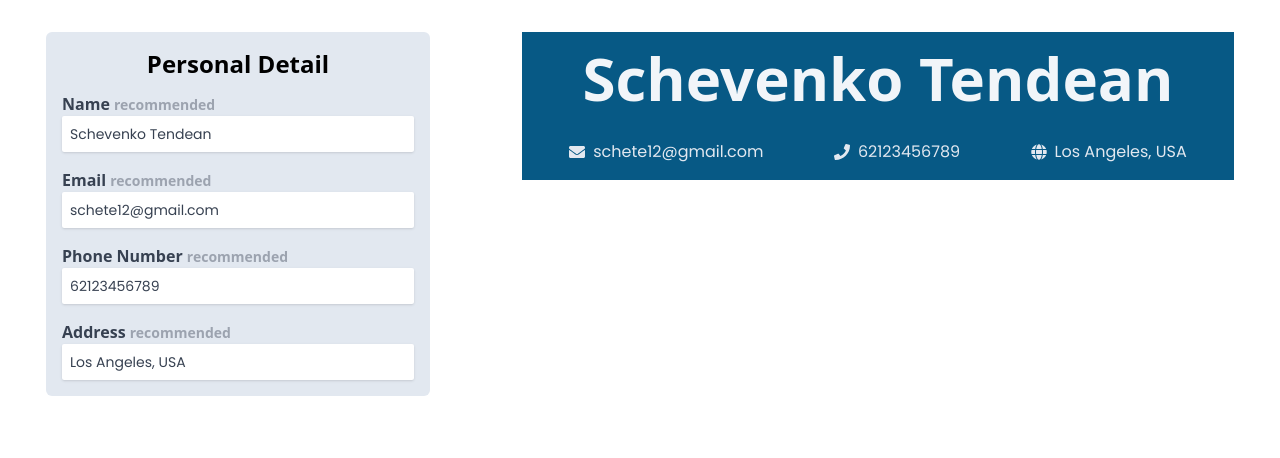
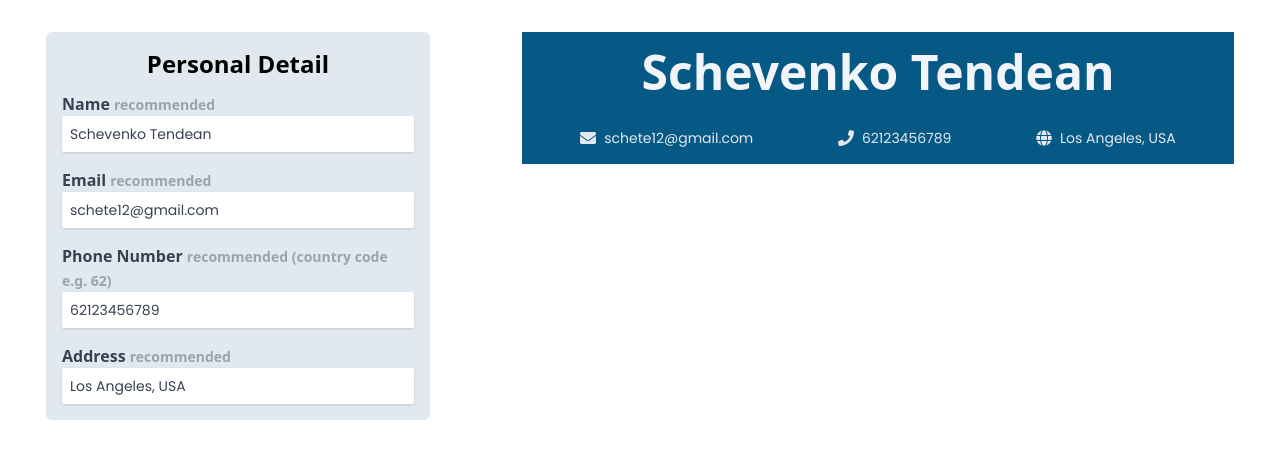
Before and after one commit to Yonathandj/cv-maker, a React (Vite) app in the folder frontend/: page / in a window 1280 px wide. Shown: the top 458 px of the page. Built offline with nearby package versions, Linux system fonts and the light colour scheme.

Commit message:
Edit font size display header and edit input

```diff
--- a/frontend/src/components/CVDisplayHeader.jsx
+++ b/frontend/src/components/CVDisplayHeader.jsx
@@ -6,22 +6,22 @@ import "../styles/CVDisplay.css";
 const CVDisplayHeader = ({ data: { name, email, phone, address } }) => {
   return (
     <React.Fragment>
-      <section className="bg-sky-800 p-4 w-full">
-        <h2 className="text-center text-6xl font-semibold text-slate-100">
+      <section className="bg-sky-800 p-4">
+        <h2 className="text-center text-5xl font-semibold text-slate-100">
           {name}
         </h2>
-        <section className="flex gap-2 justify-around items-center mt-8">
-          <div className="flex gap-2 justify-center items-center text-slate-200">
+        <section className="flex justify-around items-center mt-8">
+          <div className="flex gap-2 items-center text-slate-200">
             {email && <FaEnvelope />}
-            <h4 className="text-base">{email}</h4>
+            <h4 className="text-sm">{email}</h4>
           </div>
-          <div className="flex gap-2 justify-center items-center text-slate-200">
+          <div className="flex gap-2 items-center text-slate-200">
             {phone && <FaPhone />}
-            <h4 className="text-base">{phone}</h4>
+            <h4 className="text-sm">{phone}</h4>
           </div>
-          <div className="flex gap-2 justify-center items-center text-slate-200">
+          <div className="flex gap-2 items-center text-slate-200">
             {address && <FaGlobe />}
-            <h4 className="text-base">{address}</h4>
+            <h4 className="text-sm">{address}</h4>
           </div>
         </section>
       </section>
--- a/frontend/src/components/InputGroup.jsx
+++ b/frontend/src/components/InputGroup.jsx
@@ -51,7 +51,7 @@ const InputGroup = ({
           className="block text-gray-700 text-base font-semibold"
         >
           Phone Number{" "}
-          <span className="text-sm text-gray-400">recommended</span>
+          <span className="text-sm text-gray-400">recommended {"(country code e.g. 62)"}</span>
         </label>
         <input
           type="number"
```
